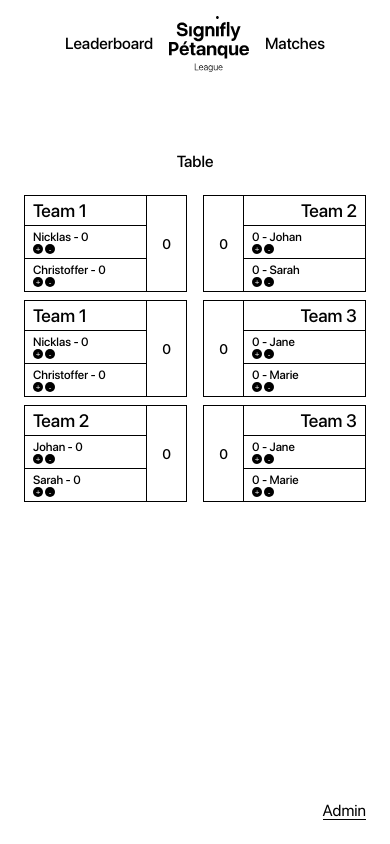
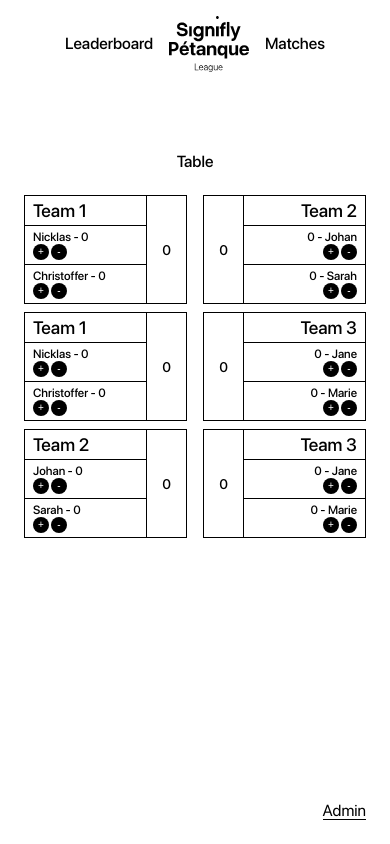
Before and after one commit to ferrarisMat/s-petanque-lb, a React (Vite) app: page /s-petanque-lb/admin in a window 390 px wide. Built offline with nearby package versions, Linux system fonts and the light colour scheme; a web font is replaced by a local one.

Commit message:
feat: enhance TeamMatchCard styles for improved mobile responsiveness and adjust player control button dimensions

```diff
--- a/src/components/TeamMatchCard.tsx
+++ b/src/components/TeamMatchCard.tsx
@@ -50,6 +50,11 @@ const TeamMatchCardContainer = styled.div<{ $isLive: boolean; $isFinished: boole
 			`}
 		@media screen and (max-width: 480px) {
 			flex-direction: column;
+			${({ $invert }) =>
+				$invert &&
+				`
+				align-items: flex-end;
+				`}
 		}
 		&:last-of-type {
 			border-bottom: none;
@@ -93,14 +98,11 @@ const TeamMatchCardContainer = styled.div<{ $isLive: boolean; $isFinished: boole
 		display: flex;
 		gap: 2px;
 		align-items: center;
-		@media screen and (max-width: 480px) {
-			margin: 0;
-		}
 	}
 
 	.player-control-button {
-		width: 10px;
-		height: 10px;
+		width: 12px;
+		height: 12px;
 		background-color: var(--color-black);
 		border: none;
 		border-radius: 50%;
@@ -109,7 +111,14 @@ const TeamMatchCardContainer = styled.div<{ $isLive: boolean; $isFinished: boole
 		align-items: center;
 		justify-content: center;
 		cursor: pointer;
-		font-size: 8px;
+		font-size: 10px;
+		line-height: 12px;
+		@media screen and (max-width: 480px) {
+			width: 16px;
+			height: 16px;
+			font-size: 10px;
+			line-height: 16px;
+		}
 		&:hover {
 			opacity: 0.8;
 		}
```
